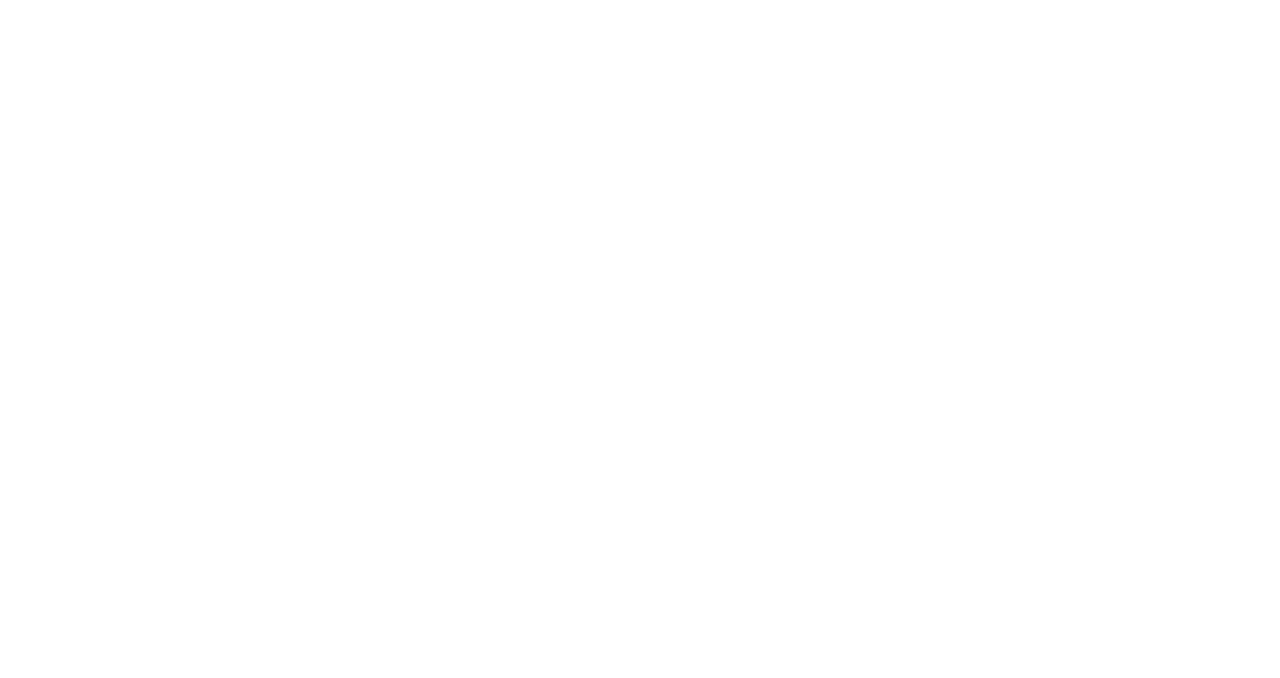
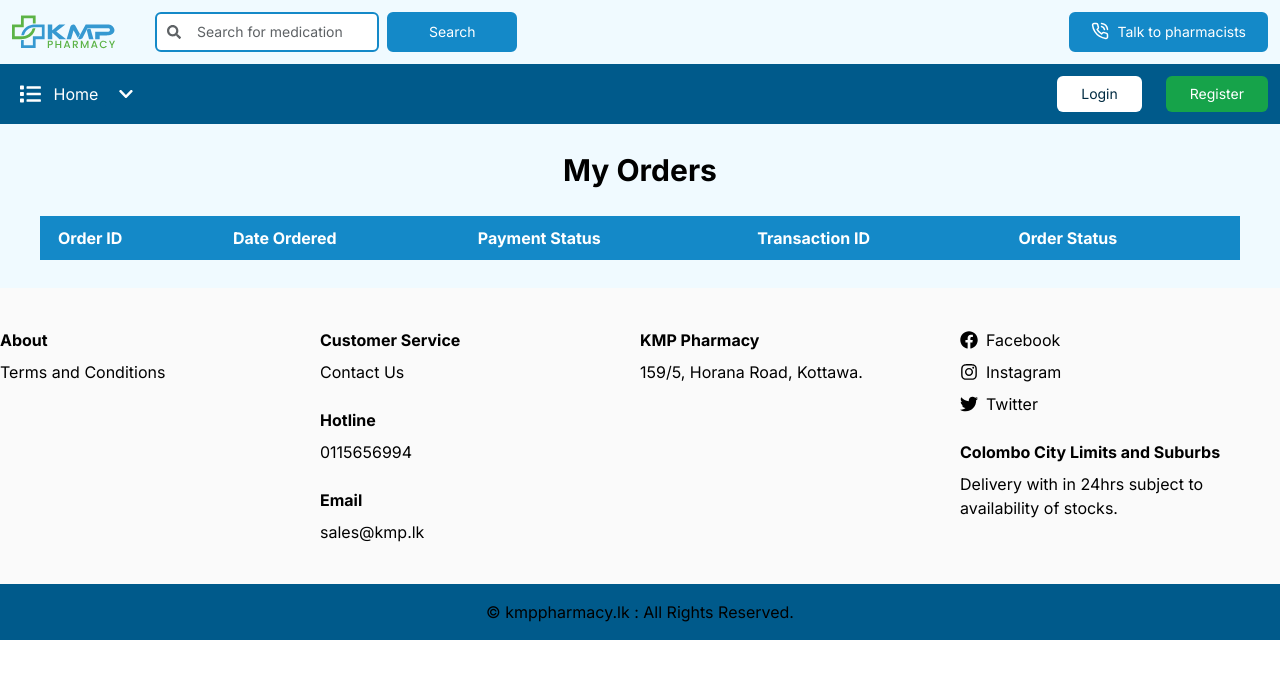
Before and after one commit to kavindu-dilshan/KMP-Pharmacy, a React (Vite) app in the folder client/: page /order-history in a window 1280 px wide. Before the commit this address had no page. Shown: the top 678 px of the page. Built offline with nearby package versions, Linux system fonts and the light colour scheme.

Commit message:
create order history page

```diff
--- a/client/src/App.jsx
+++ b/client/src/App.jsx
@@ -46,6 +46,7 @@
 import FeedbackSubmitForm from './pages/PromotionManagement/FeedbackSubmitForm';
 import FeedbackManagement from './pages/PromotionManagement/FeedbackManagement';
 
+import OrderHistory from './pages/UserManagement/OrderHistory';
 
 export default function App() {
   return (
@@ -95,7 +96,7 @@
       <Route path='/sign-in' element={<SignIn />} />
       <Route path='/sign-up' element={<SignUp />} />
       <Route path='/user-payment' element={<UserPaymentDetails />} />
-
+      <Route path='/order-history' element={<OrderHistory />} />
 
       <Route element={<PrivateRoute />}>
         <Route path='/profile' element={<Profile />} />
--- /dev/null
+++ b/client/src/pages/UserManagement/OrderHistory.jsx
@@ -0,0 +1,27 @@
+import React from 'react'
+import NavigationBar from '../../components/NavigationBar'
+import Footer from '../../components/Footer'
+
+export default function OrderHistory() {
+  return (
+    <div className='bg-paleblue' >
+    <NavigationBar/>
+    <h1 className='text-3xl text-center font-semibold my-7'>My Orders</h1>
+    <div className='px-10 flex-1'>
+    <table className="w-full border-2 border-light-blue mb-7">
+        <thead>
+            <tr className="bg-light-blue text-white text-left">
+                <th className="border border-light-blue px-4 py-2">Order ID</th>
+                <th className="border border-light-blue px-4 py-2">Date Ordered</th>
+                <th className="border border-light-blue px-4 py-2">Payment Status</th>
+                <th className="border border-light-blue px-4 py-2">Transaction ID</th>
+                <th className="border border-light-blue px-4 py-2">Order Status</th>
+
+            </tr>
+            </thead>
+    </table>
+    </div>
+    <Footer/>
+    </div>
+  )
+}
--- a/client/src/pages/UserManagement/Profile.jsx
+++ b/client/src/pages/UserManagement/Profile.jsx
@@ -19,7 +19,7 @@
 import { useDispatch } from 'react-redux';
 import Footer from '../../components/Footer';
 import NavigationBar from '../../components/NavigationBar';
-
+import { Link } from 'react-router-dom';
 
 
 export default function Profile() {
@@ -199,11 +199,16 @@
         />
         <button
           disabled={loading}
-          className='bg-slate-700 text-white rounded-lg p-3 uppercase hover:opacity-95 disabled:opacity-80'
+          className='bg-blue text-white rounded-lg p-3 uppercase hover:opacity-95 disabled:opacity-80'
         >
           {loading ? 'Loading...' : 'Update'}
         </button>
-
+        <Link
+          className='bg-light-blue  border-light-blue text-white p-3 rounded-lg uppercase text-center hover:opacity-95'
+          to={'/order-history'}
+        >
+          Order History
+        </Link>
       </form>
       <div className='flex justify-between mt-5'>
         <span
```
